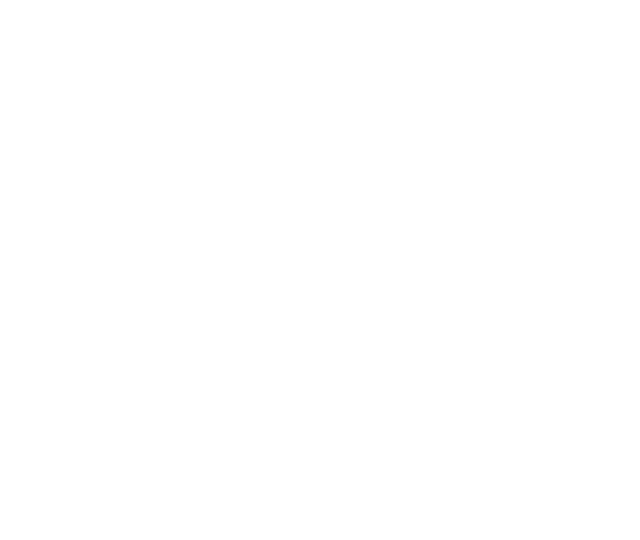
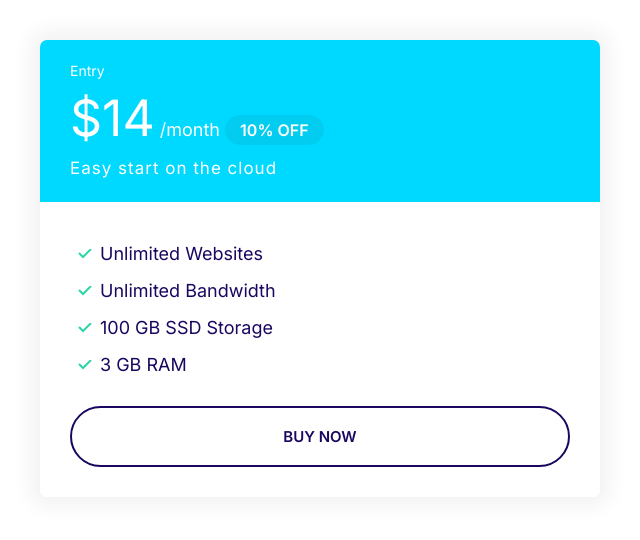
Before and after one commit to ionutziv7/Moshify, a plain HTML site: page Moshify/index.html in a window 1280 px wide. Shown: the whole page, without its empty margins (0-640 px from the left). Drawn offline with Linux system fonts and the light colour scheme.

Commit message:
Build the plans components.

```diff
--- a/Moshify/css/styles.css
+++ b/Moshify/css/styles.css
@@ -119,6 +119,7 @@ a {
 
 .badge--small {
 	font-size: 1.6rem;
+	padding: 0.5rem 1.5rem;
 }
 
 @media screen and (min0width: 1024px) {
@@ -299,3 +300,55 @@ a {
 	background: var(--color-secondary);
 	color: #fff;
 }
+
+.card--secondary .badge--secondary {
+	background: #02cdf1;
+}
+
+/* Plans */
+.plan__name {
+	color: #fff;
+	margin: 0;
+	font-weight: 500;
+	font-size: 2.4rem;
+}
+
+.plan__price {
+	font-size: 6rem;
+}
+
+.plan__biling_cycle {
+	font-size: 2.4rem;
+	font-weight: 300;
+	opacity: 0.8;
+	margin-right: 1rem;
+}
+
+.plan__description {
+	font-size: 2rem;
+	font-weight: 300;
+	letter-spacing: 1px;
+	display: block;
+}
+
+.plan .list_item {
+	margin-bottom: 2rem;
+}
+
+@media screen and (min-width: 1024px) {
+	.plan__name {
+		font-size: 1.4rem;
+	}
+
+	.plan__price {
+		font-size: 5rem;
+	}
+
+	.plan__biling_cycle {
+		font-size: 1.6rem;
+	}
+
+	.plan__description {
+		font-size: 1.7rem;
+	}
+}
--- a/Moshify/index.html
+++ b/Moshify/index.html
@@ -14,6 +14,27 @@
 		<link rel="stylesheet" href="css/styles.css" />
 	</head>
 	<body>
-
+		<div class="plan">
+			<div style="width: 50%; padding: 4rem">
+				<div class="card card--secondary">
+					<header class="card__header">
+						<h3 class="plan__name">Entry</h3>
+						<span class="plan__price">$14</span>
+						<span class="plan__billing-cycle">/month</span>
+						<span class="badge badge--secondary badge--small">10% OFF</span>
+						<span class="plan__description">Easy start on the cloud</span>
+					</header>
+					<div class="card__body">
+						<ul class="list list--tick">
+							<li class="list__item">Unlimited Websites</li>
+							<li class="list__item">Unlimited Bandwidth</li>
+							<li class="list__item">100 GB SSD Storage</li>
+							<li class="list__item">3 GB RAM</li>
+						</ul>
+						<button class="btn btn--outline btn--block">Buy Now</button>
+					</div>
+				</div>
+			</div>
+		</div>
 	</body>
 </html>
```
Also changed, not shown: Moshify/components/plans.html (added, +22 -0 lines).
